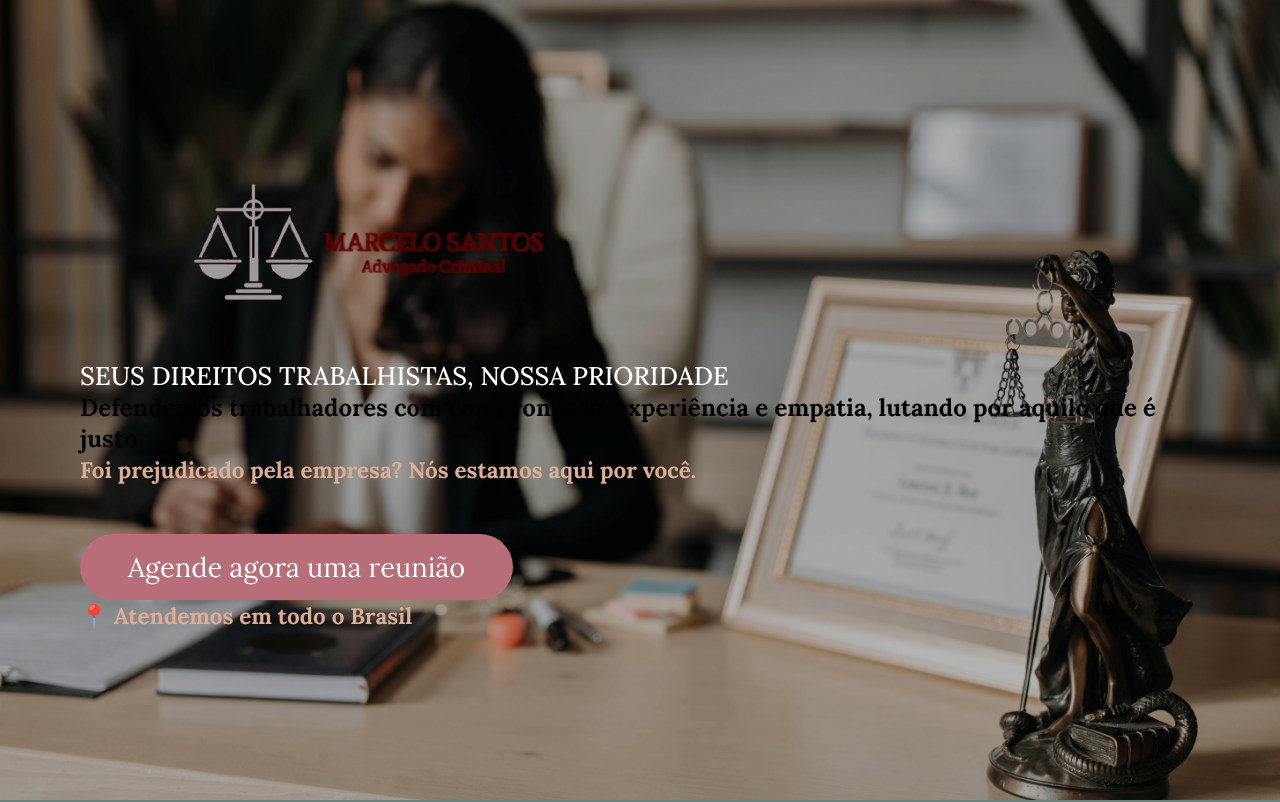
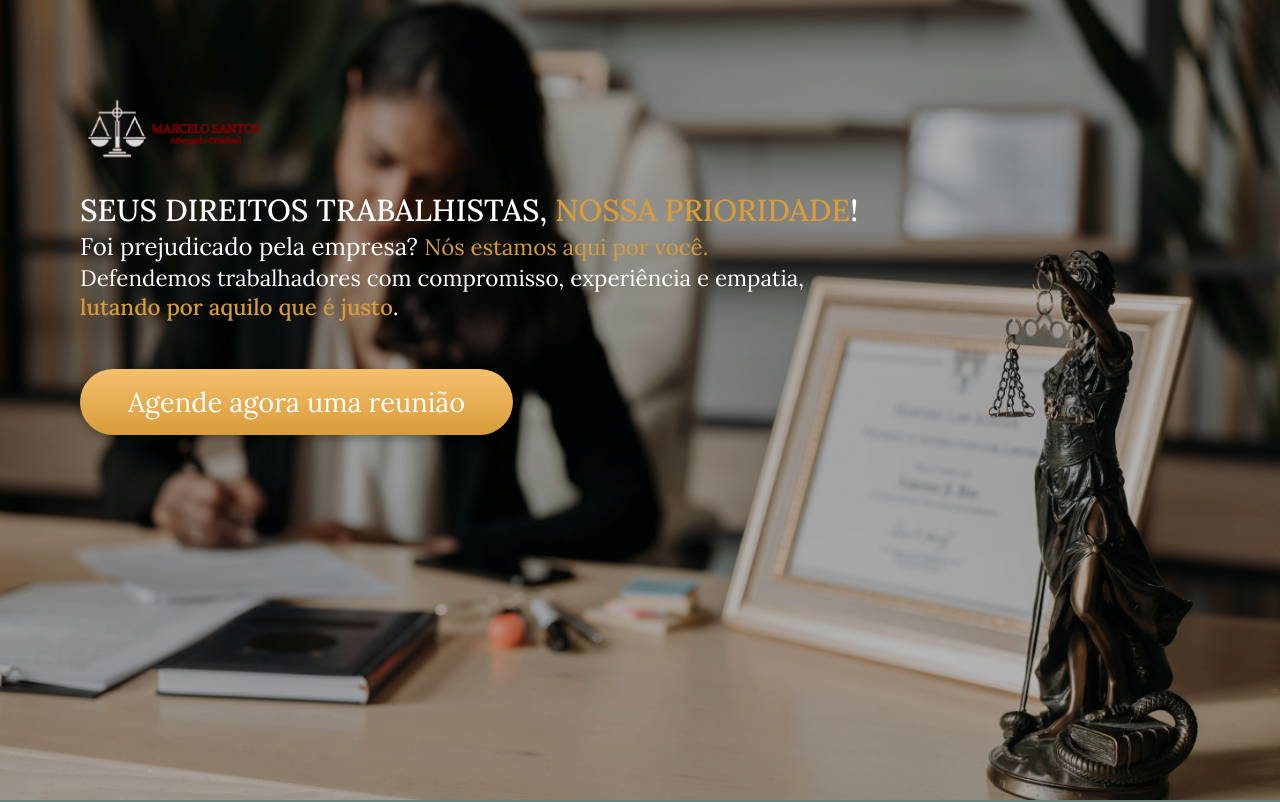
Before and after one commit to ph-silvaa/advogacia, a plain HTML site: page index.html in a window 1280 px wide. Shown: the top 802 px of the page. Drawn offline with Linux system fonts and the light colour scheme.

Commit message:
parte inicial ok

```diff
--- a/index.html
+++ b/index.html
@@ -1,5 +1,5 @@
 <!DOCTYPE html>
-<html lang="en">
+<html lang="pt-br">
   <head>
     <meta charset="UTF-8" />
     <meta name="viewport" content="width=device-width, initial-scale=1.0" />
@@ -21,25 +21,24 @@
       <section id="home">
         <div class="overlay"></div>
         <div class="logo">
-        <img src="assets/img/MARCELO_SANTOS__2_-removebg-preview.png" alt="">
+       <img src="assets/img/MARCELO_SANTOS__2_-removebg-preview.png" alt="">
       </div>
 
 
         <div class="content">
 
           <h1>
-            SEUS DIREITOS TRABALHISTAS, NOSSA PRIORIDADE
+            SEUS DIREITOS TRABALHISTAS, <span>NOSSA PRIORIDADE</span>!
           </h1>
+          <p>
+            Foi prejudicado pela empresa? <span>Nós estamos aqui por você.</span>
+          </p>
           <h2>
-            Defendemos trabalhadores com compromisso, experiência e empatia, lutando por aquilo que é justo.
+            Defendemos trabalhadores com compromisso, experiência e empatia, <span> <br>lutando por aquilo que é justo</span>.
           </h2>
-          <p>
-            Foi prejudicado pela empresa? Nós estamos aqui por você.
-          </p>
+
           <button class="btn">Agende agora uma reunião</button>
-          <p>
-            📍 Atendemos em todo o Brasil
-          </p>
+
         </div>
       </section>
 
--- a/style.css
+++ b/style.css
@@ -25,7 +25,7 @@ section{
 }
 
 .btn {
-    background: rgb(183, 110, 121);
+    background: linear-gradient(to bottom, #F5C06D, #D89C3A);
     color: #ffffff;
     padding: 1rem 3rem;
     font-size: 1.7rem;
@@ -34,6 +34,8 @@ section{
     display: inline-block;
     transition: 0.6s;
     border-radius: 3rem;
+    transition: background 0.3s ease, transform 0.2s ease;
+  box-shadow: 0 4px 10px rgba(0,0,0,0.3);
 
 
 }
@@ -55,14 +57,12 @@ section{
     z-index: 0;
 }
 
-.home-container{
+.home{
     display: flex;
     align-items: center;
-    justify-content: space-between;
+    justify-content: center;
     min-height: 100vh;
-    display: flex;
-    justify-content: center;
-    align-items: center;
+
 }
 
 .home-container .overlay{
@@ -87,20 +87,59 @@ section{
     justify-content: left;
 
 }
+
+.home-container img{
+    width: 100%;
+    height: 100%;
+    max-width: 300px;
+    max-height: 300px;
+    margin-top: -250px;
+    margin-left: -3rem;
+    z-index: 1;
+}
 .home-container h1 {
     margin-top: -290px;
     width: 60rem;
     color: #ffffff;
     align-items: center;
-    font-size: 1.6rem;
+    font-size: 1.9rem;
     font-weight: 500;
     line-height: 1.3;
   }
 
+  .home-container h1 span{
+    color: #D89C3A;
+    font-size: 1.9rem;
+
+  }
+  .home-container h2{
+    color: #ffffff;
+    font-size: 1.4rem;
+    font-weight: 400;
+    line-height: 1.3;
+  }
+
+
+.home-container h2 span{
+  color: #D89C3A;
+  font-size: 1.4rem;
+  font-weight: 500;
+  line-height: 1.3;
+  white-space: pre-line;
+}
+
 .content p {
-    color: rgb(220, 174, 150);
+    color: #ffffff;
+    font-size: 1.5rem;
+    font-weight: 300;
+    line-height: 1.4;
+    padding: 0rem 0;
+}
+
+.content p span{
+    color: #D89C3A;
     font-size: 1.4rem;
-    font-weight: 800;
+    font-weight: 400;
     line-height: 1.4;
     padding: 0rem 0;
 }
```
